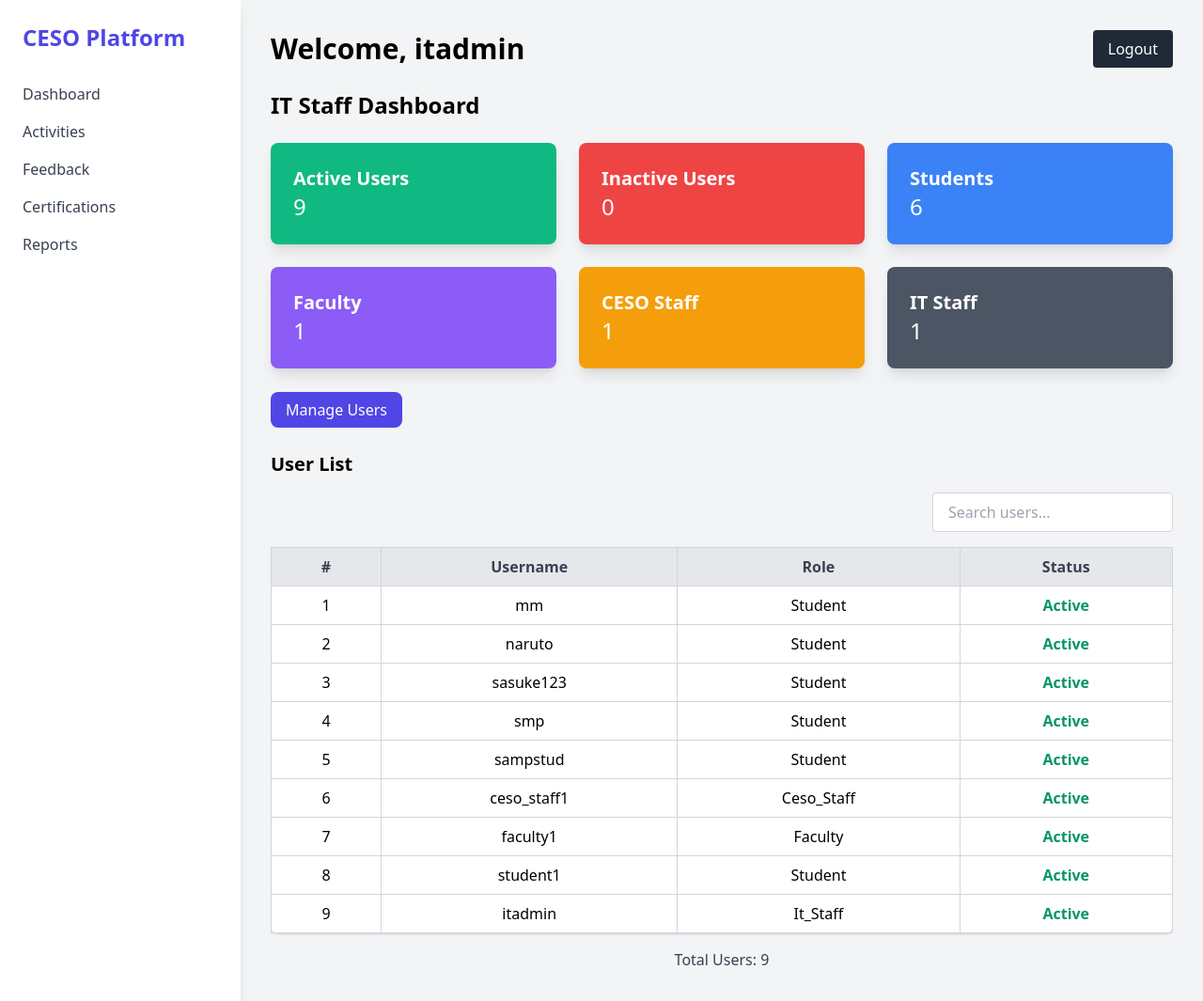
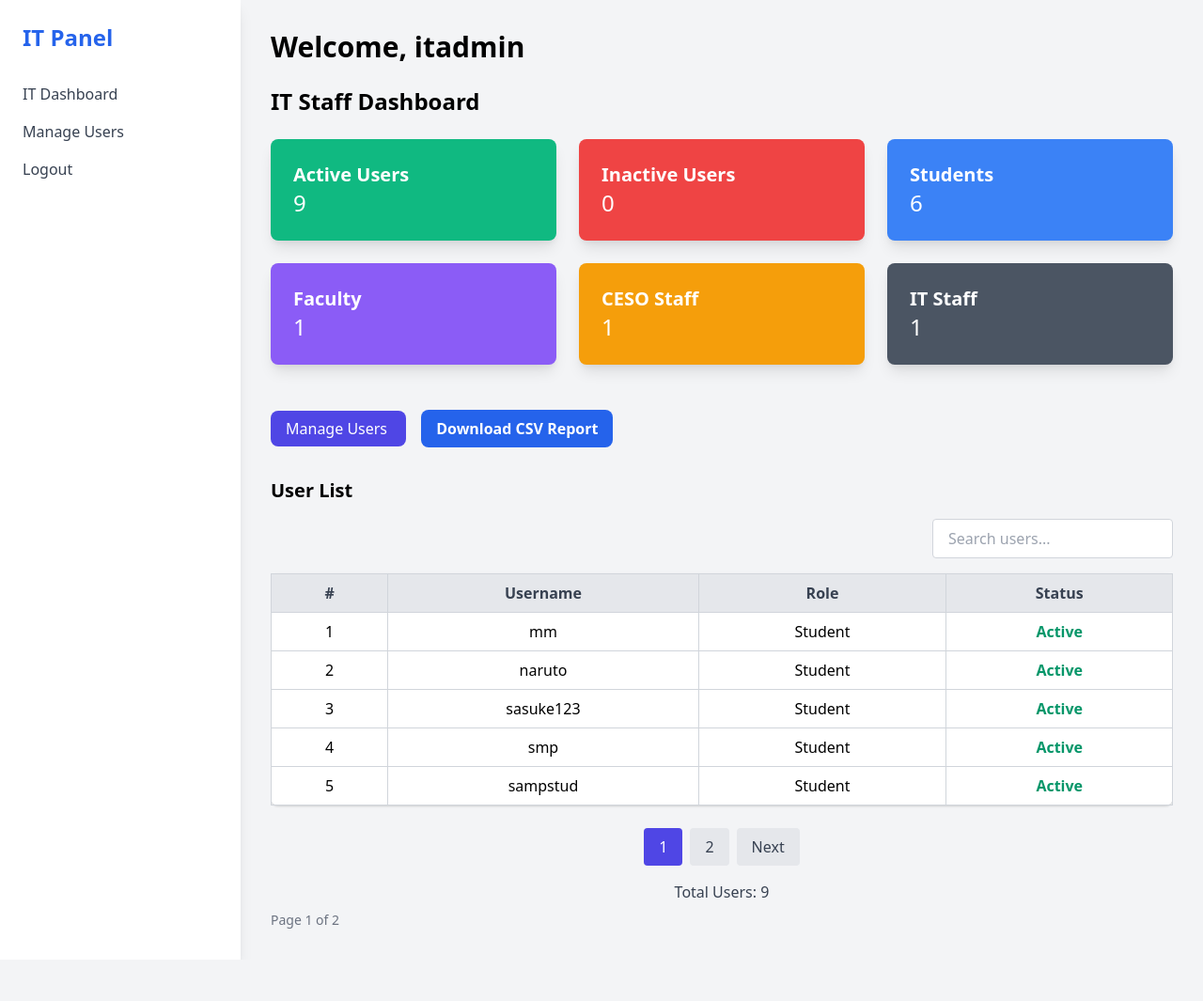
Before and after one commit to mareli09/ditv2, a Django app: page /dashboard/it/ in a window 1280 px wide. Shown: the whole page at 94% size. After the commit the page ends 988 px from the top, so only its background shows below. Run offline with Django 5.2, Linux system fonts and the light colour scheme; a user stored in the database is signed in; data comes from the database, SQL or seed files in the repository; both versions use the stored data as it was after the commit.

Commit message:
complete version 1 of IT staff role, having dashboard and manage users

```diff
--- a/community_extension/templates/dashboard/it_dashboard.html
+++ b/community_extension/templates/dashboard/it_dashboard.html
@@ -1,14 +1,8 @@
-{% extends "dashboard/dashboard_base.html" %}
+{% extends "dashboard/it_dashboard_base.html" %}
 {% load static %}
 {% block content %}
 <div class="flex justify-between items-center mb-6">
     <h1 class="text-3xl font-semibold">Welcome, {{ user.username }}</h1>
-    <form action="{% url 'logout' %}" method="post">
-        {% csrf_token %}
-        <button type="submit" class="text-white bg-gray-800 hover:bg-black px-4 py-2 rounded">
-            Logout
-        </button>
-    </form>
 </div>
 
 <div class="container mt-5">
@@ -44,8 +38,11 @@
 
     <!-- Manage Users Button -->
     <div class="mt-8">
-        <a href="{% url 'manage_users' %}" class="text-white bg-indigo-600 hover:bg-indigo-700 px-4 py-2 rounded-lg">
+        <a href="{% url 'manage_users' %}" class="text-white bg-indigo-600 hover:bg-indigo-700 focus:ring-2 focus:ring-indigo-500 px-4 py-2 rounded-lg transition duration-200 ease-in-out">
             Manage Users
+        </a>
+        <a href="{% url 'download_users_csv' %}" class="inline-block bg-blue-600 hover:bg-blue-700 focus:ring-2 focus:ring-blue-500 text-white font-semibold px-4 py-2 rounded-lg mt-4 ml-4 transition duration-200 ease-in-out">
+            Download CSV Report
         </a>
     </div>
 
@@ -86,11 +83,33 @@
                 {% endfor %}
             </tbody>
         </table>
+        <!-- Pagination Controls -->
+        <div class="mt-6 flex justify-center space-x-2">
+            {% if page_obj.has_previous %}
+                <a href="?page={{ page_obj.previous_page_number }}" class="px-4 py-2 bg-gray-200 text-gray-700 rounded hover:bg-gray-300">Previous</a>
+            {% endif %}
+
+            {% for num in page_obj.paginator.page_range %}
+                {% if page_obj.number == num %}
+                    <span class="px-4 py-2 bg-indigo-600 text-white rounded">{{ num }}</span>
+                {% elif num > page_obj.number|add:'-3' and num < page_obj.number|add:'3' %}
+                    <a href="?page={{ num }}" class="px-4 py-2 bg-gray-200 text-gray-700 rounded hover:bg-gray-300">{{ num }}</a>
+                {% endif %}
+            {% endfor %}
+
+            {% if page_obj.has_next %}
+                <a href="?page={{ page_obj.next_page_number }}" class="px-4 py-2 bg-gray-200 text-gray-700 rounded hover:bg-gray-300">Next</a>
+            {% endif %}
+        </div>
 
         <!-- Total User Count -->
         <div class="mt-4 text-center text-gray-700 font-medium">
-            Total Users: {{ users|length }}
+            Total Users: {{ total_users }}
         </div>
+        <div class="mt-2 text-sm text-gray-500">
+            Page {{ page_obj.number }} of {{ page_obj.paginator.num_pages }}
+        </div>
+
     </div>
 </div>
 <script>
--- /dev/null
+++ b/community_extension/templates/dashboard/it_dashboard_base.html
@@ -0,0 +1,34 @@
+<!DOCTYPE html>
+<html lang="en">
+<head>
+    <meta charset="UTF-8">
+    <title>{% block title %}IT Dashboard{% endblock %}</title>
+    <link href="https://cdn.jsdelivr.net/npm/tailwindcss@2.2.19/dist/tailwind.min.css" rel="stylesheet">
+</head>
+<body class="bg-gray-100 min-h-screen flex">
+
+    <!-- Sidebar -->
+    <aside class="w-64 bg-white shadow-lg p-6">
+        <h2 class="text-2xl font-bold text-blue-600 mb-8">IT Panel</h2>
+        <nav class="space-y-4">
+            <a href="{% url 'it_dashboard' %}" class="block text-gray-700 hover:text-blue-600">IT Dashboard</a>
+            <a href="{% url 'manage_users' %}" class="block text-gray-700 hover:text-blue-600">Manage Users</a>
+
+            <form action="{% url 'logout' %}" method="post">
+                {% csrf_token %}
+                <button type="submit" class="block text-gray-700 hover:text-blue-600 text-left w-full">
+                    Logout
+                </button>
+            </form>
+        </nav>
+
+    </aside>
+
+    <!-- Main content -->
+    <main class="flex-1 p-8">
+        {% block content %}
+        {% endblock %}
+    </main>
+
+</body>
+</html>
--- a/community_extension/templates/dashboard/manage_users.html
+++ b/community_extension/templates/dashboard/manage_users.html
@@ -1,4 +1,4 @@
-{% extends "dashboard/dashboard_base.html" %}
+{% extends "dashboard/it_dashboard_base.html" %}
 {% block content %}
 
 <div class="max-w-7xl mx-auto px-4 sm:px-6 lg:px-8 py-6">
@@ -38,6 +38,10 @@
         <a href="{% url 'add_user' %}" class="bg-green-600 text-white px-4 py-2 rounded-md hover:bg-green-700 transition">
             Add New User
         </a>
+    </div>
+
+    <div class="mb-4 text-gray-700 text-sm">
+        Total Users: <span class="font-semibold">{{ total_users }}</span>
     </div>
 
     <div class="bg-white shadow rounded-lg overflow-auto">
--- a/community_extension/urls.py
+++ b/community_extension/urls.py
@@ -38,4 +38,8 @@ urlpatterns = [
     path('dashboard/it/edit-user/<int:user_id>/', views.edit_user, name='edit_user'),
     path('dashboard/it/logs/', views.view_logs, name='view_logs'),
     path('dashboard/it/toggle-status/<int:user_id>/', views.toggle_user_status, name='toggle_user_status'),
+
+    #for csv
+    path('download-csv/', views.download_users_csv, name='download_users_csv'),
+
 ]
--- a/community_extension/views.py
+++ b/community_extension/views.py
@@ -5,12 +5,13 @@ from django.contrib.auth import logout
 from django.urls import reverse
 from django.contrib import messages
 from .models import CustomUser, ActivityLog
-from django.http import HttpResponseRedirect
+from django.http import HttpResponseRedirect,HttpResponse
 #from django.contrib.auth.models import User
 from django.shortcuts import redirect, render
 from django.contrib import messages
 from django.db.models import Q
 from django.core.paginator import Paginator
+import csv
 
 
 # Static pages
@@ -128,25 +129,24 @@ def community_feedback(request, token):
 @login_required
 @user_passes_test(lambda u: u.is_authenticated and u.role == 'it_staff')
 def it_dashboard(request):
-    users = CustomUser.objects.all().order_by('-created_at')
+    all_users = CustomUser.objects.all().order_by('-created_at')  # Full queryset for stats
+    paginator = Paginator(all_users, 5)
+    page_number = request.GET.get('page')
+    page_obj = paginator.get_page(page_number)
 
-    # Count users by role
-    active_users_count = users.filter(is_active=True).count()
-    inactive_users_count = users.filter(is_active=False).count()
-    student_count = users.filter(role='student').count()
-    faculty_count = users.filter(role='faculty').count()
-    ceso_count = users.filter(role='ceso_staff').count()
-    it_count = users.filter(role='it_staff').count()
+    context = {
+        'active_users_count': all_users.filter(is_active=True).count(),
+        'inactive_users_count': all_users.filter(is_active=False).count(),
+        'student_count': all_users.filter(role='student').count(),
+        'faculty_count': all_users.filter(role='faculty').count(),
+        'ceso_count': all_users.filter(role='ceso_staff').count(),
+        'it_count': all_users.filter(role='it_staff').count(),
+        'users': page_obj,
+        'page_obj': page_obj,
+        'total_users': all_users.count(),  # ✅ Add this
+    }
 
-    return render(request, 'dashboard/it_dashboard.html', {
-        'active_users_count': active_users_count,
-        'inactive_users_count': inactive_users_count,
-        'student_count': student_count,
-        'faculty_count': faculty_count,
-        'ceso_count': ceso_count,
-        'it_count': it_count,
-        'users': users,
-    })
+    return render(request, 'dashboard/it_dashboard.html', context)
 
 @user_passes_test(lambda u: u.is_authenticated and u.role == 'it_staff')
 def toggle_user_status(request, user_id):
@@ -274,6 +274,9 @@ def manage_users(request):
     if status:
         users = users.filter(status=status)
 
+    total_users = CustomUser.objects.count()  # All users
+
+
     paginator = Paginator(users,5)  # 10 users per page
     page_number = request.GET.get('page')
     page_obj = paginator.get_page(page_number)
@@ -281,5 +284,34 @@ def manage_users(request):
 
     return render(request, 'dashboard/manage_users.html', {
         'users': page_obj,
-        'page_obj': page_obj
+        'page_obj': page_obj,
+        'total_users': total_users,
     })
+
+#for csv
+
+@user_passes_test(lambda u: u.is_authenticated and u.role == 'it_staff')
+
+def download_users_csv(request):
+    users = CustomUser.objects.all().order_by('-created_at')
+
+    # Create the HttpResponse object with CSV header.
+    response = HttpResponse(content_type='text/csv')
+    response['Content-Disposition'] = 'attachment; filename="users_report.csv"'
+
+    writer = csv.writer(response)
+    writer.writerow([
+        'Username', 'Email', 'Role', 'Status', 'ID Number',
+        'First Name', 'Middle Name', 'Last Name',
+        'Department', 'Section', 'Course', 'Date Created'
+    ])
+
+    for user in users:
+        writer.writerow([
+            user.username, user.email, user.role, user.status,
+            user.id_number, user.first_name, user.middle_name,
+            user.last_name, user.department, user.section,
+            user.course, user.created_at.strftime('%Y-%m-%d %H:%M:%S')
+        ])
+
+    return response
```
Also changed, not shown: db.sqlite3.
